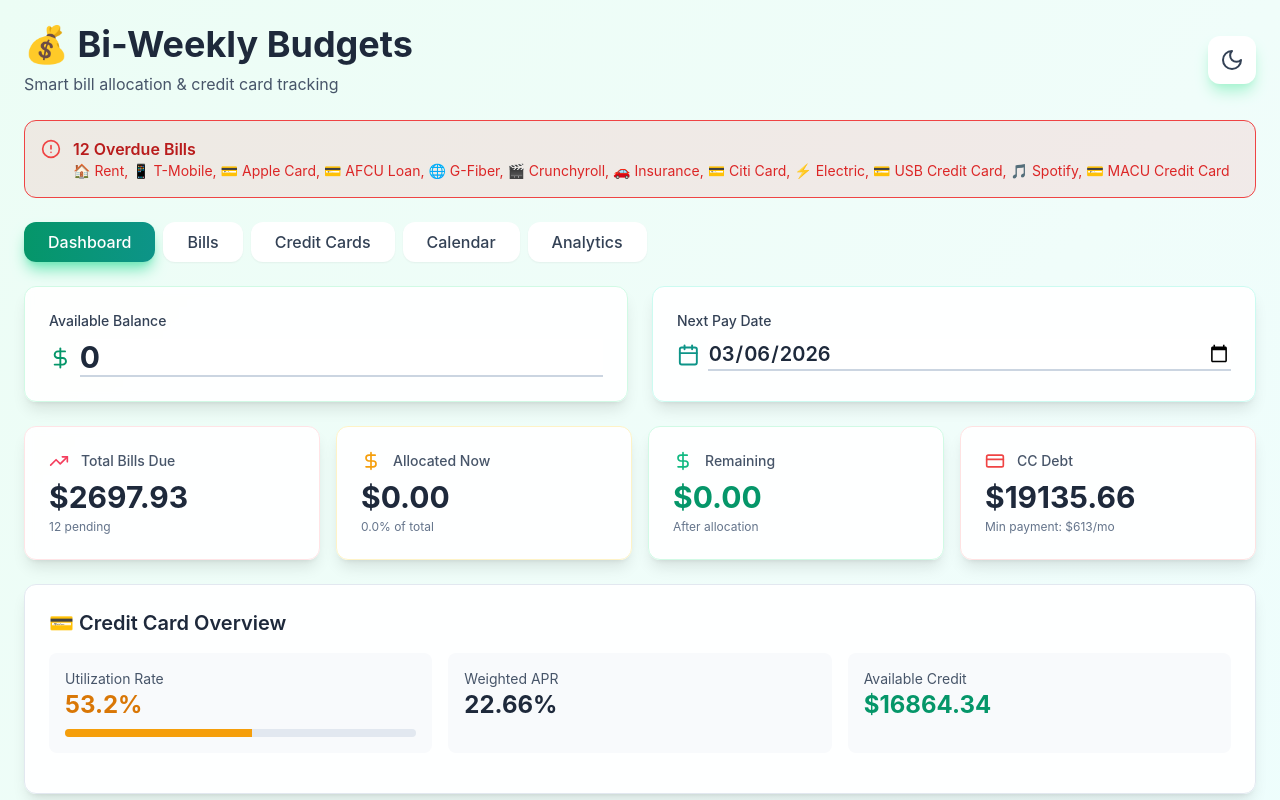
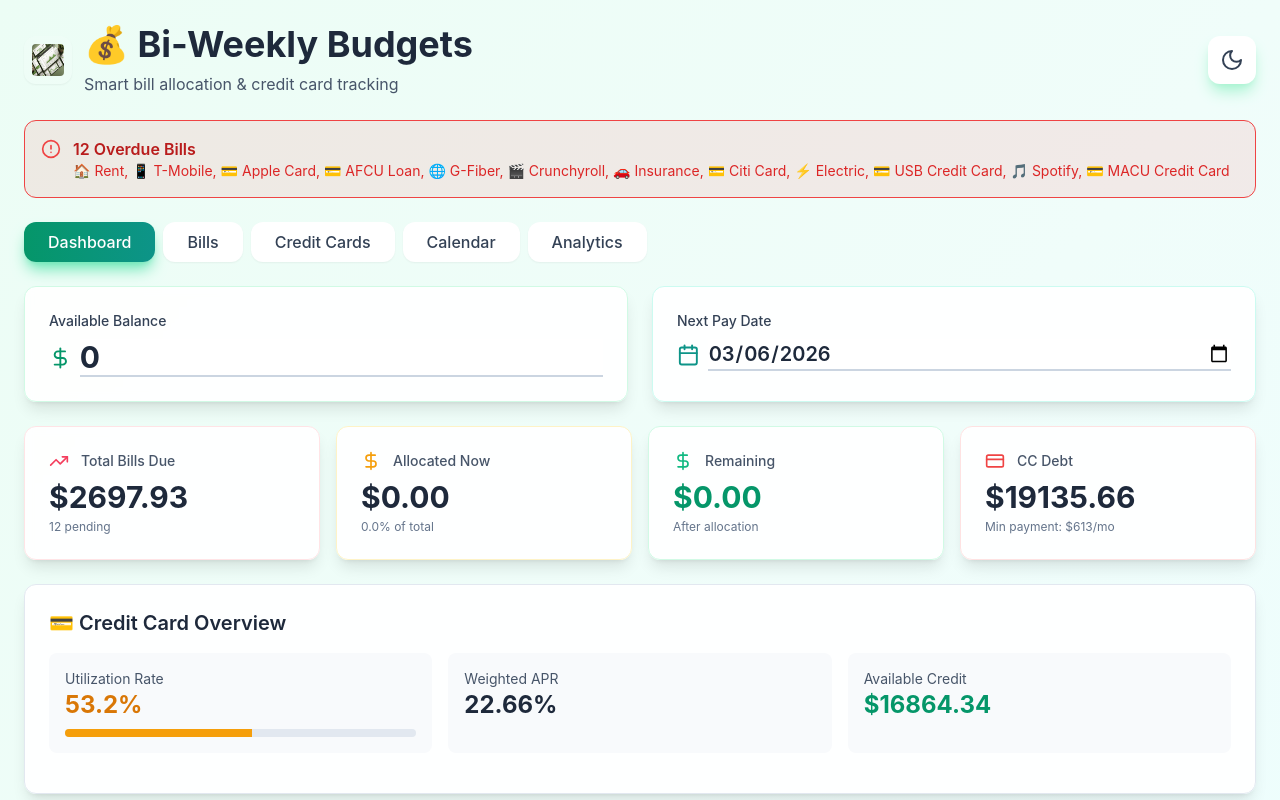
Before and after one commit to SlopesSierra/budgets, a React (Create React App) app: page / in a window 1280 px wide. Shown: the top 800 px of the page. Built offline with nearby package versions, Linux system fonts and the light colour scheme.

Commit message:
These are a few changes, This is the image change as well as the logo change.

```diff
--- a/docker-compose.yml
+++ b/docker-compose.yml
@@ -2,6 +2,7 @@
 
 services:
   budgets:
+    image: budgets:latest
     build:
       context: .
       dockerfile: Dockerfile
--- a/src/App.js
+++ b/src/App.js
@@ -1,4 +1,5 @@
 import React, { useState, useMemo, useEffect } from 'react';
+import logo from './assets/budgets-logo.png';
 import { DollarSign, Calendar, TrendingUp, Plus, Trash2, Moon, Sun, AlertCircle, CheckCircle, Clock, CreditCard, Percent, TrendingDown } from 'lucide-react';
 
 const BiWeeklyBudget = () => {
@@ -259,6 +260,8 @@
       <div className="max-w-7xl mx-auto">
         {/* Header */}
         <header className="mb-6 flex flex-col md:flex-row justify-between items-start md:items-center gap-4">
+          <div className="flex items-center gap-3">
+            <img src={logo} alt="Logo" className="h-12 w-12 rounded-xl bg-white/10 p-2 shadow-sm" />
             <div>
               <h1 className={`text-3xl md:text-4xl font-bold mb-2 ${
                 darkMode ? 'text-transparent bg-clip-text bg-gradient-to-r from-emerald-400 to-cyan-400' : 'text-slate-800'
@@ -268,6 +271,7 @@
               <p className={darkMode ? 'text-slate-400' : 'text-slate-600'}>
                 Smart bill allocation & credit card tracking
               </p>
+            </div>
           </div>
           <button
             onClick={() => setDarkMode(!darkMode)}
```
Also changed, not shown: src/assets/budgets-logo.png (added). Lines whose indentation alone changed are shown as unchanged.
